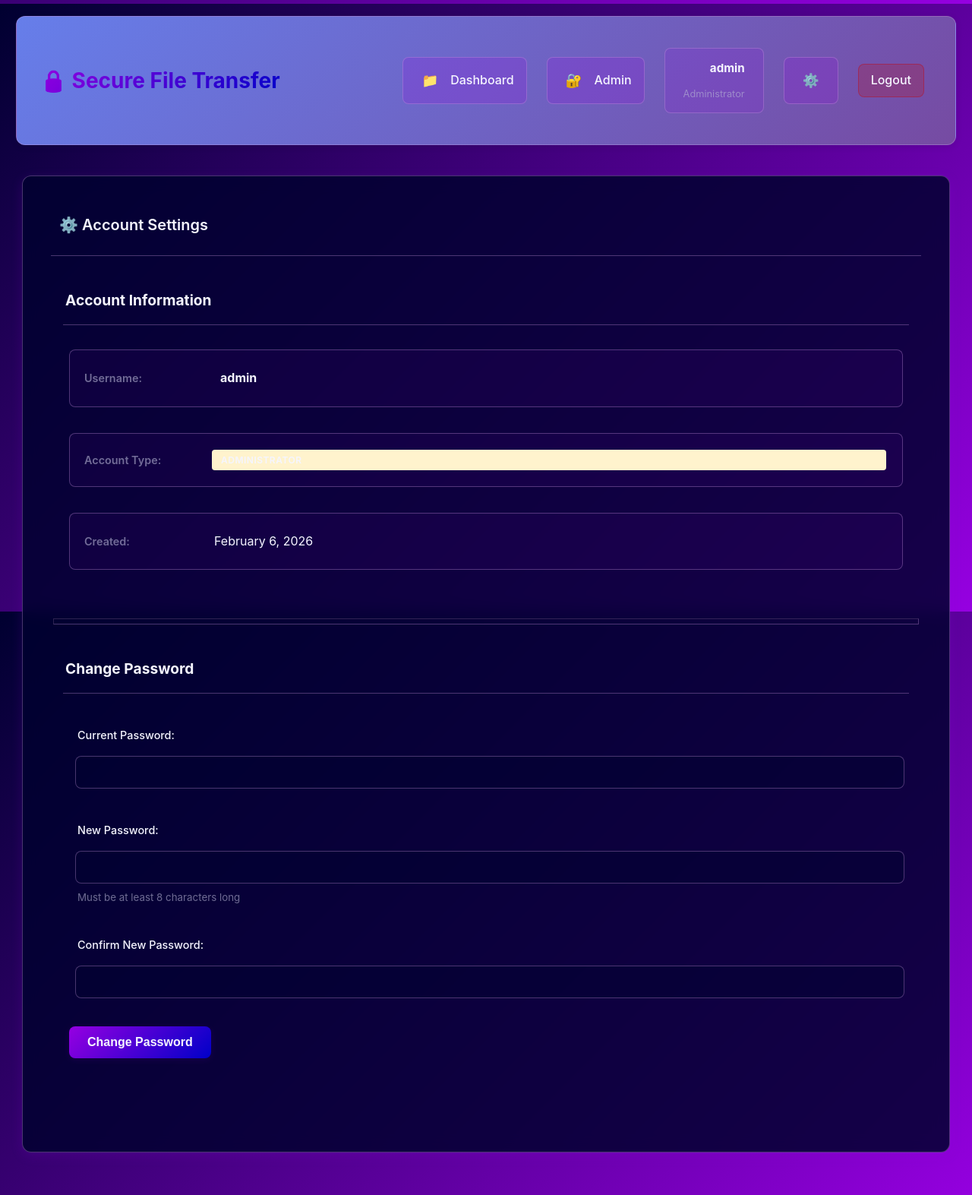
After one commit to TwiStarSystems/Secure-FTP-WEB, a PHP site: page /settings.php in a window 1280 px wide. The commit adds this page. Shown: the whole page at 76% size. Run offline with PHP 8.4, Linux system fonts and the light colour scheme; the visitor is signed in with stand-in values (Sample User, id 1); data comes from the database, SQL or seed files in the repository; data that the repository does not hold is empty; some libraries are stand-ins or nearby versions.

Commit message:
added titlebar

```diff
--- /dev/null
+++ b/header.php
@@ -0,0 +1,33 @@
+<?php
+// Common header for all authenticated pages
+// Must be included after auth check and user info is loaded
+?>
+<div class="header simple-gradient">
+    <div class="header-content">
+        <h1>🔒 Secure File Transfer</h1>
+        <div class="header-right">
+            <a href="index.php" class="header-btn" title="Dashboard">
+                <span class="icon">📁</span> Dashboard
+            </a>
+
+            <?php if (isset($isAdmin) && $isAdmin): ?>
+                <a href="admin.php" class="header-btn" title="Admin Panel">
+                    <span class="icon">🔐</span> Admin
+                </a>
+            <?php endif; ?>
+
+            <div class="user-info">
+                <strong><?php echo isset($currentUser) && $currentUser ? htmlspecialchars($currentUser['username']) : 'Access Code User'; ?></strong>
+                <small><?php echo isset($isAdmin) && $isAdmin ? 'Administrator' : 'User'; ?></small>
+            </div>
+
+            <a href="settings.php" class="header-btn" title="Settings">
+                <span class="icon">⚙️</span>
+            </a>
+
+            <a href="?action=logout" class="header-btn btn-logout" title="Logout">
+                Logout
+            </a>
+        </div>
+    </div>
+</div>
--- /dev/null
+++ b/settings.php
@@ -0,0 +1,144 @@
+<?php
+// Settings page
+require_once 'config.php';
+require_once 'db.php';
+require_once 'auth.php';
+
+$db = new Database();
+$auth = new Auth($db);
+
+// Check if logged in
+if (!$auth->isLoggedIn()) {
+    header('Location: login.php');
+    exit;
+}
+
+// Handle logout
+if (isset($_GET['action']) && $_GET['action'] === 'logout') {
+    $auth->logout();
+    header('Location: login.php');
+    exit;
+}
+
+// Get current user info
+$currentUser = $auth->getCurrentUser();
+$accessCode = $auth->getCurrentAccessCode();
+$isAdmin = $auth->isAdmin();
+
+$message = null;
+
+// Handle password change
+if ($_SERVER['REQUEST_METHOD'] === 'POST' && isset($_POST['action']) && $_POST['action'] === 'change_password') {
+    if (!$auth->verifyCSRFToken($_POST['csrf_token'])) {
+        $message = ['type' => 'error', 'message' => 'Invalid request.'];
+    } elseif ($currentUser) {
+        $currentPassword = $_POST['current_password'] ?? '';
+        $newPassword = $_POST['new_password'] ?? '';
+        $confirmPassword = $_POST['confirm_password'] ?? '';
+
+        if (empty($currentPassword) || empty($newPassword) || empty($confirmPassword)) {
+            $message = ['type' => 'error', 'message' => 'All fields are required.'];
+        } elseif ($newPassword !== $confirmPassword) {
+            $message = ['type' => 'error', 'message' => 'New passwords do not match.'];
+        } elseif (strlen($newPassword) < 8) {
+            $message = ['type' => 'error', 'message' => 'Password must be at least 8 characters long.'];
+        } else {
+            // Verify current password
+            if (password_verify($currentPassword, $currentUser['password'])) {
+                $hashedPassword = password_hash($newPassword, PASSWORD_BCRYPT);
+                $stmt = $db->prepare("UPDATE users SET password = ? WHERE id = ?");
+                $stmt->execute([$hashedPassword, $currentUser['id']]);
+                $message = ['type' => 'success', 'message' => 'Password changed successfully!'];
+            } else {
+                $message = ['type' => 'error', 'message' => 'Current password is incorrect.'];
+            }
+        }
+    }
+}
+
+// Generate CSRF token
+$csrfToken = $auth->generateCSRFToken();
+?>
+<!DOCTYPE html>
+<html lang="en">
+<head>
+    <meta charset="UTF-8">
+    <meta name="viewport" content="width=device-width, initial-scale=1.0">
+    <title><?php echo SITE_NAME; ?> - Settings</title>
+    <link rel="stylesheet" href="style.css">
+</head>
+<body class="simple-page">
+    <?php include 'header.php'; ?>
+
+    <div class="container">
+        <?php if ($message): ?>
+            <div class="alert alert-<?php echo $message['type'] === 'success' ? 'success' : 'error'; ?>">
+                <?php echo htmlspecialchars($message['message']); ?>
+            </div>
+        <?php endif; ?>
+
+        <div class="card">
+            <div class="card-header">
+                <h2>⚙️ Account Settings</h2>
+            </div>
+            <div class="card-body">
+                <div class="settings-section">
+                    <h3>Account Information</h3>
+                    <div class="info-grid">
+                        <div class="info-item">
+                            <label>Username:</label>
+                            <span><strong><?php echo $currentUser ? htmlspecialchars($currentUser['username']) : 'Access Code User'; ?></strong></span>
+                        </div>
+                        <?php if ($currentUser): ?>
+                            <div class="info-item">
+                                <label>Account Type:</label>
+                                <span class="badge <?php echo $isAdmin ? 'badge-warning' : 'badge-success'; ?>">
+                                    <?php echo $isAdmin ? 'Administrator' : 'User'; ?>
+                                </span>
+                            </div>
+                            <div class="info-item">
+                                <label>Created:</label>
+                                <span><?php echo date('F j, Y', strtotime($currentUser['created_at'])); ?></span>
+                            </div>
+                        <?php endif; ?>
+                    </div>
+                </div>
+
+                <?php if ($currentUser): ?>
+                    <hr style="border-color: var(--color-border); margin: 2rem 0;">
+
+                    <div class="settings-section">
+                        <h3>Change Password</h3>
+                        <form method="POST" class="form-group">
+                            <input type="hidden" name="csrf_token" value="<?php echo htmlspecialchars($csrfToken); ?>">
+                            <input type="hidden" name="action" value="change_password">
+
+                            <div class="form-group">
+                                <label for="current_password">Current Password:</label>
+                                <input type="password" id="current_password" name="current_password" required>
+                            </div>
+
+                            <div class="form-group">
+                                <label for="new_password">New Password:</label>
+                                <input type="password" id="new_password" name="new_password" required minlength="8">
+                                <small style="color: var(--color-muted);">Must be at least 8 characters long</small>
+                            </div>
+
+                            <div class="form-group">
+                                <label for="confirm_password">Confirm New Password:</label>
+                                <input type="password" id="confirm_password" name="confirm_password" required minlength="8">
+                            </div>
+
+                            <button type="submit" class="btn">Change Password</button>
+                        </form>
+                    </div>
+                <?php else: ?>
+                    <div class="alert alert-info">
+                        <strong>Note:</strong> You are logged in with an access code. Password changes are only available for registered users.
+                    </div>
+                <?php endif; ?>
+            </div>
+        </div>
+    </div>
+</body>
+</html>
--- a/style.css
+++ b/style.css
@@ -276,6 +276,17 @@ input::placeholder {
   justify-content: space-between;
   align-items: center;
   box-shadow: var(--shadow-md);
+  position: sticky;
+  top: 0;
+  z-index: 100;
+}
+
+.header-content {
+  display: flex;
+  justify-content: space-between;
+  align-items: center;
+  width: 100%;
+  gap: var(--spacing-md);
 }
 
 .header h1 {
@@ -285,12 +296,73 @@ input::placeholder {
   -webkit-text-fill-color: transparent;
   font-size: 1.75rem;
   font-weight: 700;
+  white-space: nowrap;
+  margin: 0;
+}
+
+.header-right {
+  display: flex;
+  align-items: center;
+  gap: var(--spacing-sm);
+  margin-left: auto;
+}
+
+.header-btn {
+  background: rgba(150, 0, 225, 0.2);
+  border: 1px solid var(--color-border);
+  color: var(--color-text);
+  padding: 0.5rem 1rem;
+  border-radius: var(--radius-md);
+  text-decoration: none;
+  font-weight: 500;
+  display: flex;
+  align-items: center;
+  gap: 0.5rem;
+  transition: all 0.3s ease;
+  white-space: nowrap;
+}
+
+.header-btn:hover {
+  background: rgba(150, 0, 225, 0.35);
+  border-color: var(--color-primary);
+  box-shadow: var(--shadow-sm);
+  transform: translateY(-2px);
+}
+
+.header-btn .icon {
+  font-size: 1.1rem;
+}
+
+.header-btn.btn-logout {
+  background: rgba(200, 0, 0, 0.2);
+  border-color: rgba(200, 0, 0, 0.35);
+}
+
+.header-btn.btn-logout:hover {
+  background: rgba(200, 0, 0, 0.35);
+  border-color: var(--color-danger);
 }
 
 .user-info {
   display: flex;
-  align-items: center;
-  gap: var(--spacing-md);
+  flex-direction: column;
+  align-items: flex-end;
+  padding: 0.5rem 1rem;
+  background: rgba(150, 0, 225, 0.15);
+  border: 1px solid var(--color-border);
+  border-radius: var(--radius-md);
+  color: var(--color-text);
+  line-height: 1.3;
+}
+
+.user-info strong {
+  color: var(--color-text);
+  font-size: 0.95rem;
+}
+
+.user-info small {
+  color: var(--color-muted);
+  font-size: 0.8rem;
 }
 
 .user-badge {
@@ -890,7 +962,54 @@ body.login-page {
 /* Container variant for simple pages */
 body.simple-page {
   font-family: -apple-system, BlinkMacSystemFont, 'Segoe UI', Roboto, Oxygen, Ubuntu, Cantarell, sans-serif;
-  background: #f5f5f5;
+}
+
+/* Settings Page Styles */
+.settings-section {
+  margin-bottom: var(--spacing-xl);
+}
+
+.settings-section h3 {
+  color: var(--color-text);
+  font-size: 1.2rem;
+  margin-bottom: var(--spacing-md);
+  padding-bottom: var(--spacing-sm);
+  border-bottom: 1px solid var(--color-border);
+}
+
+.info-grid {
+  display: grid;
+  gap: var(--spacing-md);
+}
+
+.info-item {
+  display: grid;
+  grid-template-columns: 150px 1fr;
+  align-items: center;
+  gap: var(--spacing-sm);
+  padding: var(--spacing-sm);
+  background: rgba(150, 0, 225, 0.05);
+  border-radius: var(--radius-md);
+  border: 1px solid var(--color-border);
+}
+
+.info-item label {
+  color: var(--color-muted);
+  font-weight: 600;
+  margin: 0;
+}
+
+.info-item span {
+  color: var(--color-text);
+}
+
+.alert-info {
+  background: rgba(0, 0, 200, 0.1);
+  border: 1px solid rgba(0, 0, 200, 0.3);
+  color: var(--color-text);
+  padding: var(--spacing-md);
+  border-radius: var(--radius-md);
+  margin-top: var(--spacing-md);
 }
 
 /* Print Styles */
```
Also changed, not shown: admin.php (+1 -9 lines), index.php (+1 -15 lines).
